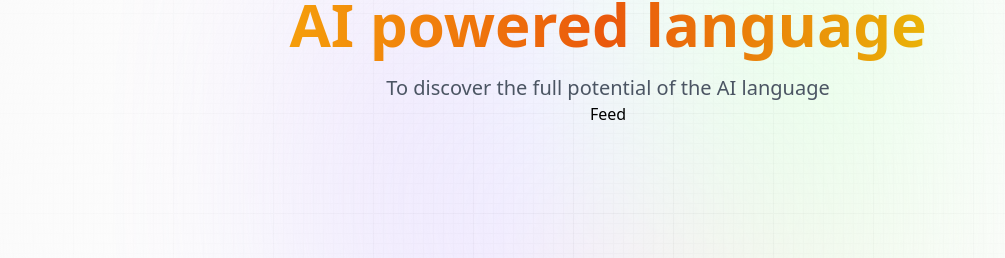
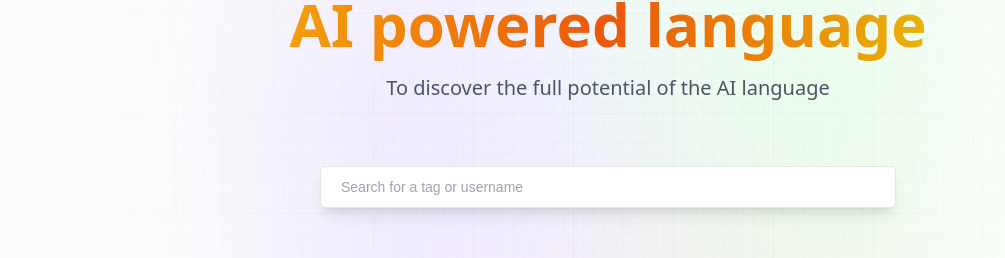
Before and after one commit to cod182/ai_speak, a Next.js app: page / in a window 1280 px wide. Shown: the part 192-450 px from the top of the page, without its empty margins (32-1037 px from the left). Built offline with nearby package versions, Linux system fonts and the light colour scheme; no server answers.

Commit message:
started feed page

```diff
--- a/components/Feed.jsx
+++ b/components/Feed.jsx
@@ -1,9 +1,26 @@
-import React from 'react'
+'use client';
+
+import { useEffect, useState } from 'react';
+import PromptCard from './PromptCard';
 
 const Feed = () => {
+  const [searchText, setSearchText] = useState('');
+
+  const handleSearchChange = (e) => {};
   return (
-    <div>Feed</div>
-  )
-}
+    <section className="feed">
+      <form className="relative w-full flex-center">
+        <input
+          type="text"
+          value={searchText}
+          onChange={handleSearchChange}
+          required
+          className="search_input peer"
+          placeholder="Search for a tag or username"
+        />
+      </form>
+    </section>
+  );
+};
 
-export default Feed
+export default Feed;
```
